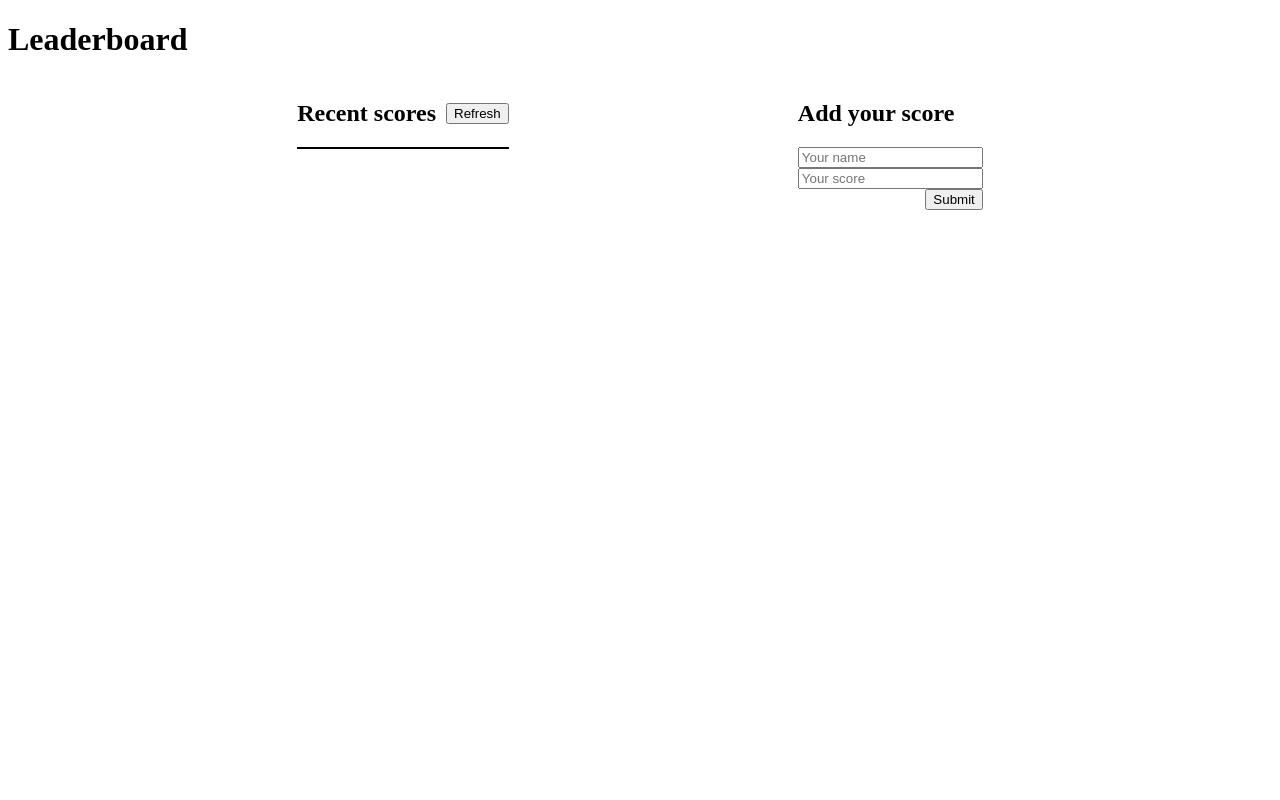
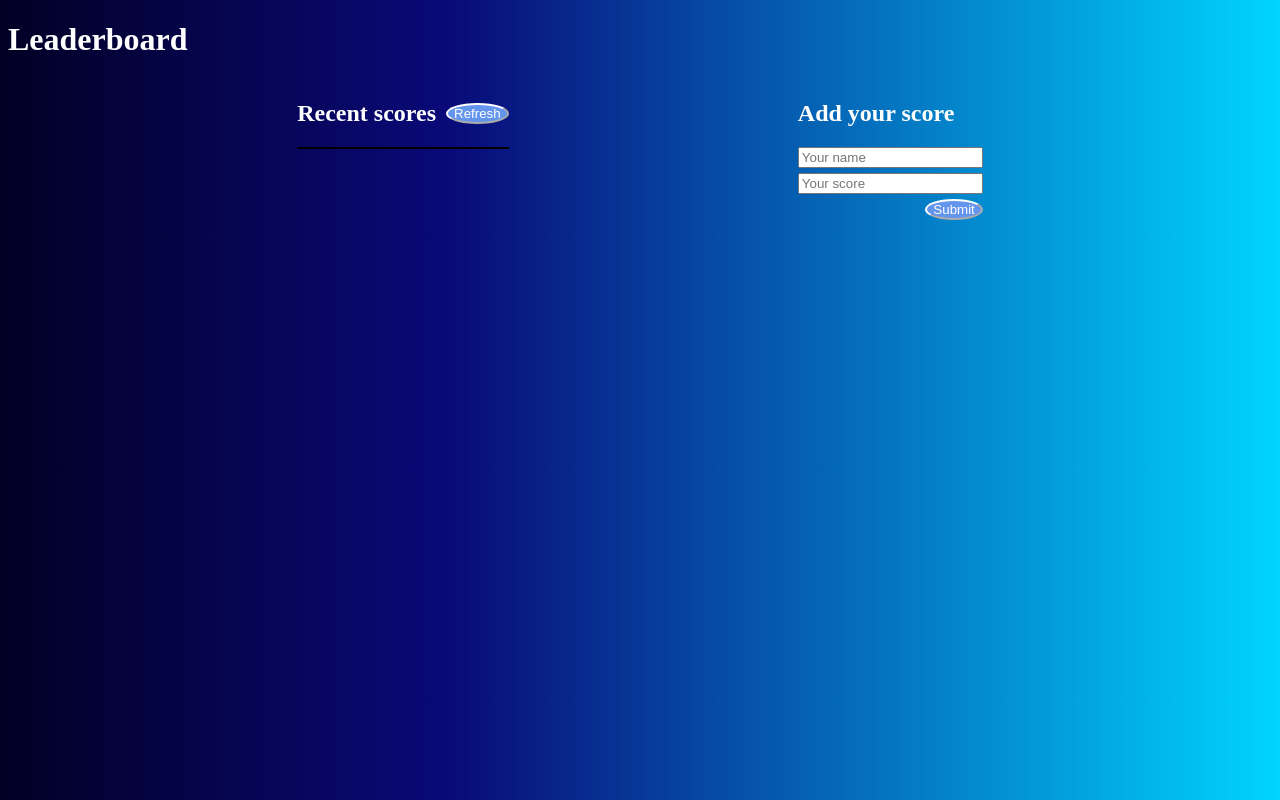
Before and after one commit to AlejandroNeira98/Leaderboard, a website built with webpack: page src/index.html in a window 1280 px wide. Built offline with nearby package versions, Linux system fonts and the light colour scheme; no server answers.

Commit message:
First Styling

```diff
--- a/src/style.css
+++ b/src/style.css
@@ -1,3 +1,21 @@
+body {
+  background: rgb(2, 0, 36);
+  background: linear-gradient(90deg, rgba(2, 0, 36, 1) 0%, rgba(9, 9, 121, 1) 35%, rgba(0, 212, 255, 1) 100%);
+  color: white;
+}
+
+button {
+  background-color: cornflowerblue;
+  color: white;
+  border-radius: 50%;
+  border-color: white;
+}
+
+button:hover {
+  background-color: red;
+  cursor: pointer;
+}
+
 main {
   display: flex;
   justify-content: space-evenly;
@@ -25,3 +43,7 @@ form {
   flex-direction: column;
   align-items: flex-end;
 }
+
+form > * {
+  margin-bottom: 5px;
+}
```
Also changed, not shown: dist/index.html, dist/main.js.
